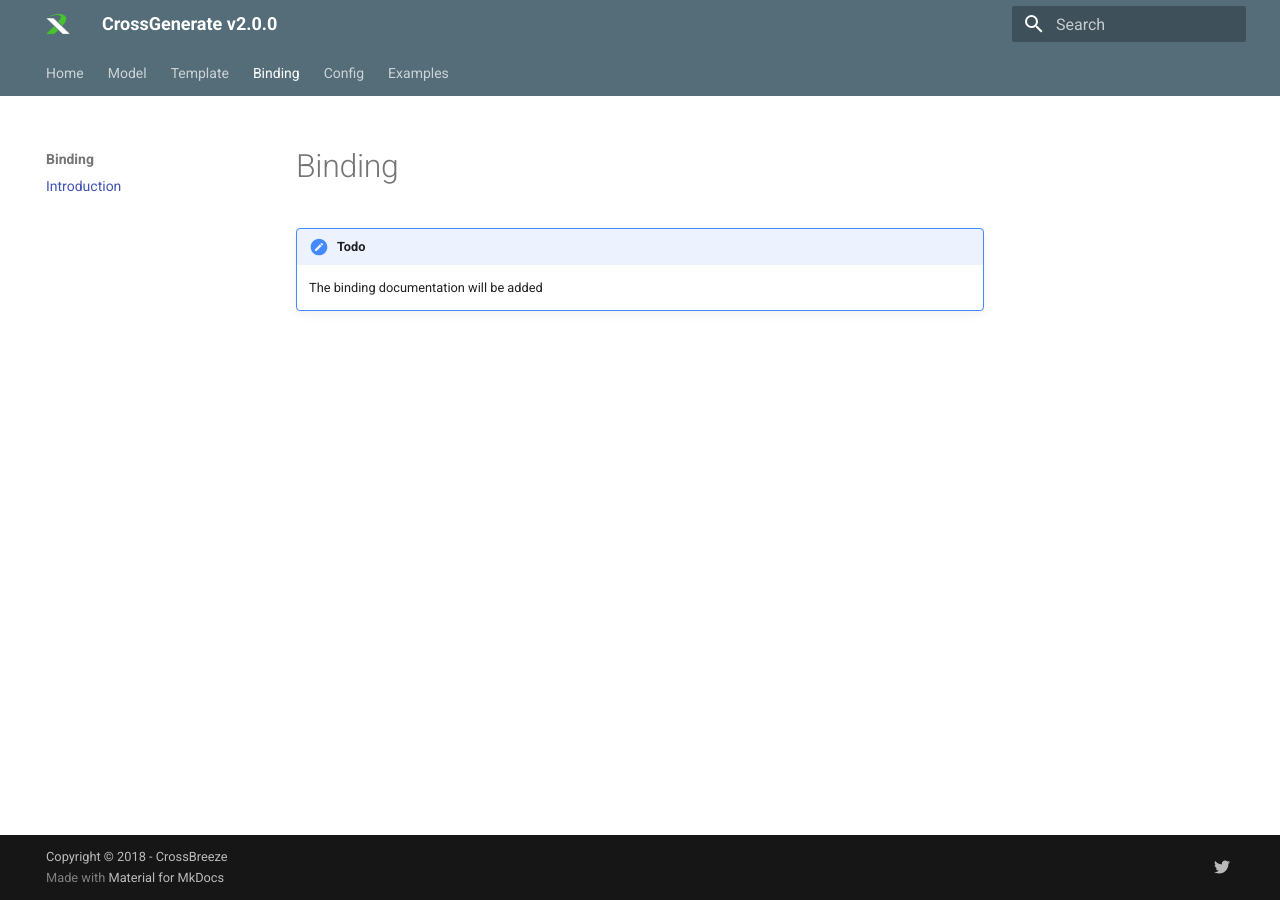
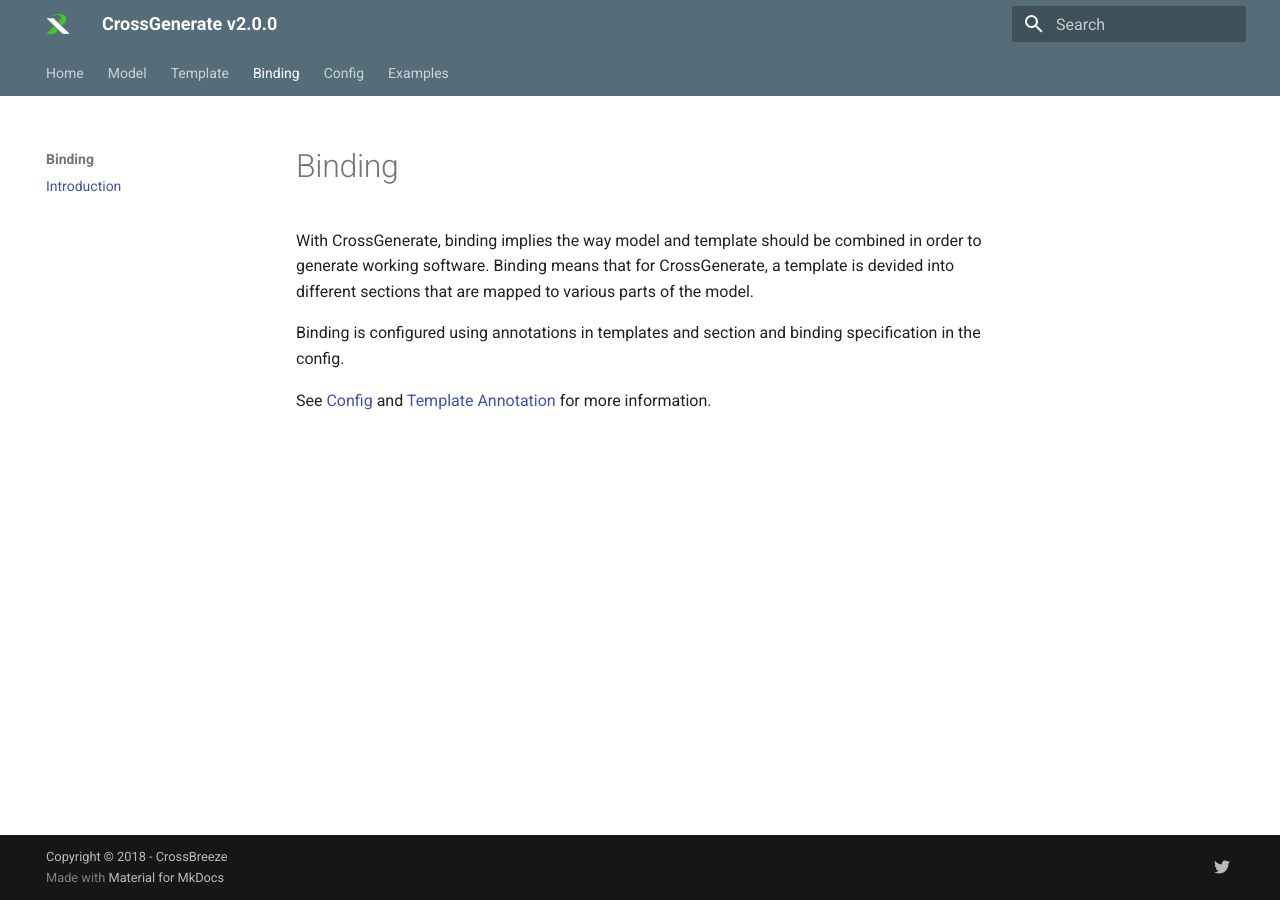
Before and after one commit to CrossBreezeNL/CrossGenerate, an MkDocs documentation site: the page built from Documentation/docs/Binding/index.md, in a window 1280 px wide. Built offline with MkDocs 1.6.1 and Material for MkDocs 9.7.7, drawn with Linux system fonts in a browser that asks for light colours; old or Windows-style settings are respelled for this version of MkDocs.

Commit message:
introduction binding

```diff
--- a/Documentation/docs/Binding/index.md
+++ b/Documentation/docs/Binding/index.md
@@ -1,4 +1,8 @@
 # Binding
 
-!!! todo
-    The binding documentation will be added
+With CrossGenerate, binding implies the way model and template should be combined in order to generate working software.
+Binding means that for CrossGenerate, a template is devided into different sections that are mapped to various parts of the model.
+
+Binding is configured using annotations in templates and section and binding specification in the config.
+
+See [Config](..\Config) and [Template Annotation](..\Template\Annotation) for more information.
```
